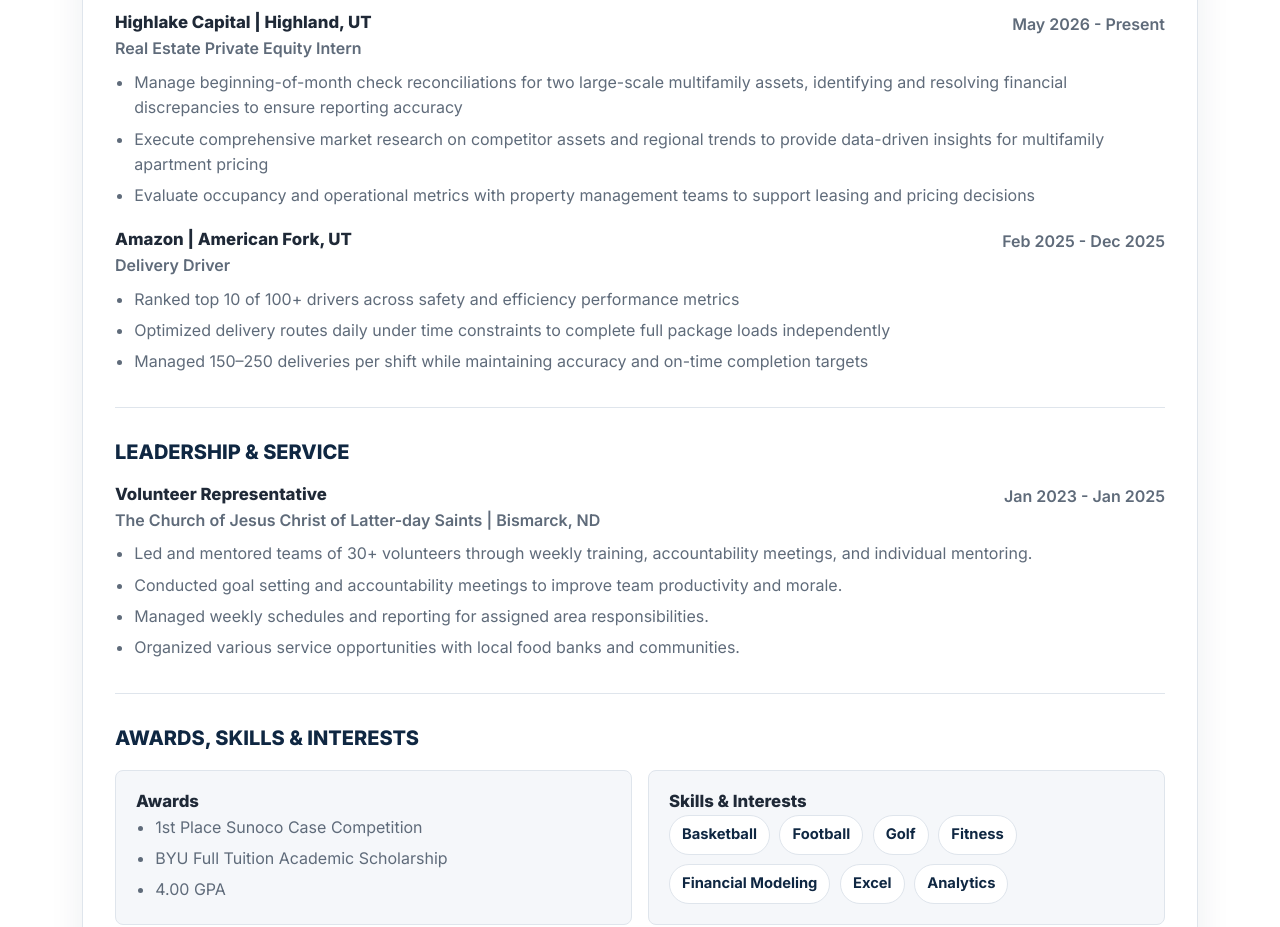
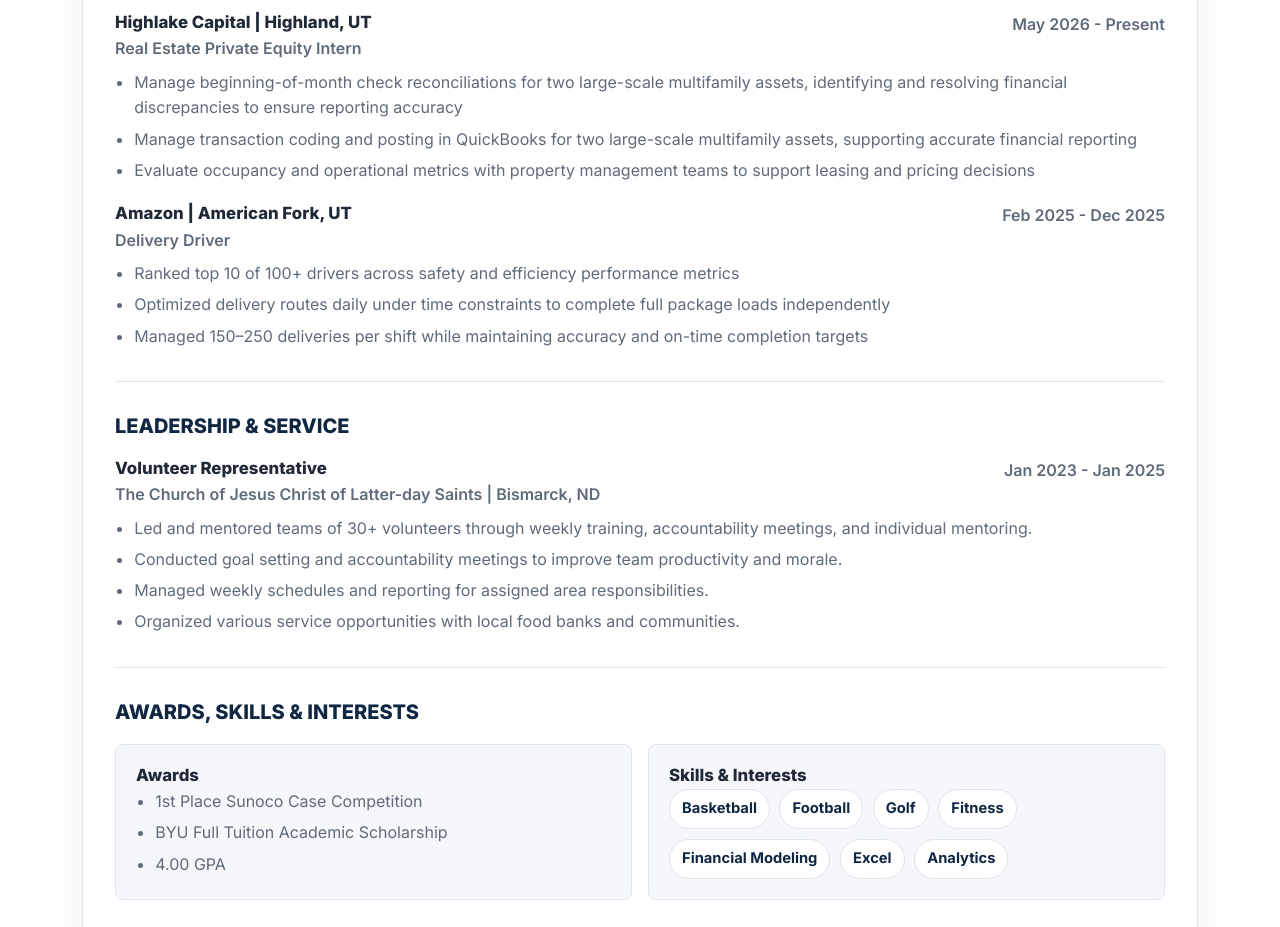
Before and after one commit to presto03/prestonbrown-portfolio, a plain HTML site: page resume.html in a window 1280 px wide. Shown: the part 1120-2047 px from the top of the page. Drawn offline with nearby package versions, Linux system fonts and the light colour scheme.

Commit message:
Updated experience section to include QuickBooks transaction management and removed market research bullet point.

```diff
--- a/resume.html
+++ b/resume.html
@@ -161,9 +161,9 @@
                   financial discrepancies to ensure reporting accuracy
                 </li>
                 <li>
-                  Execute comprehensive market research on competitor assets
-                  and regional trends to provide data-driven insights for
-                  multifamily apartment pricing
+                   Manage transaction coding and posting in QuickBooks for two
+                   large-scale multifamily assets, supporting accurate financial
+                   reporting
                 </li>
                 <li>
                   Evaluate occupancy and operational metrics with property
```
